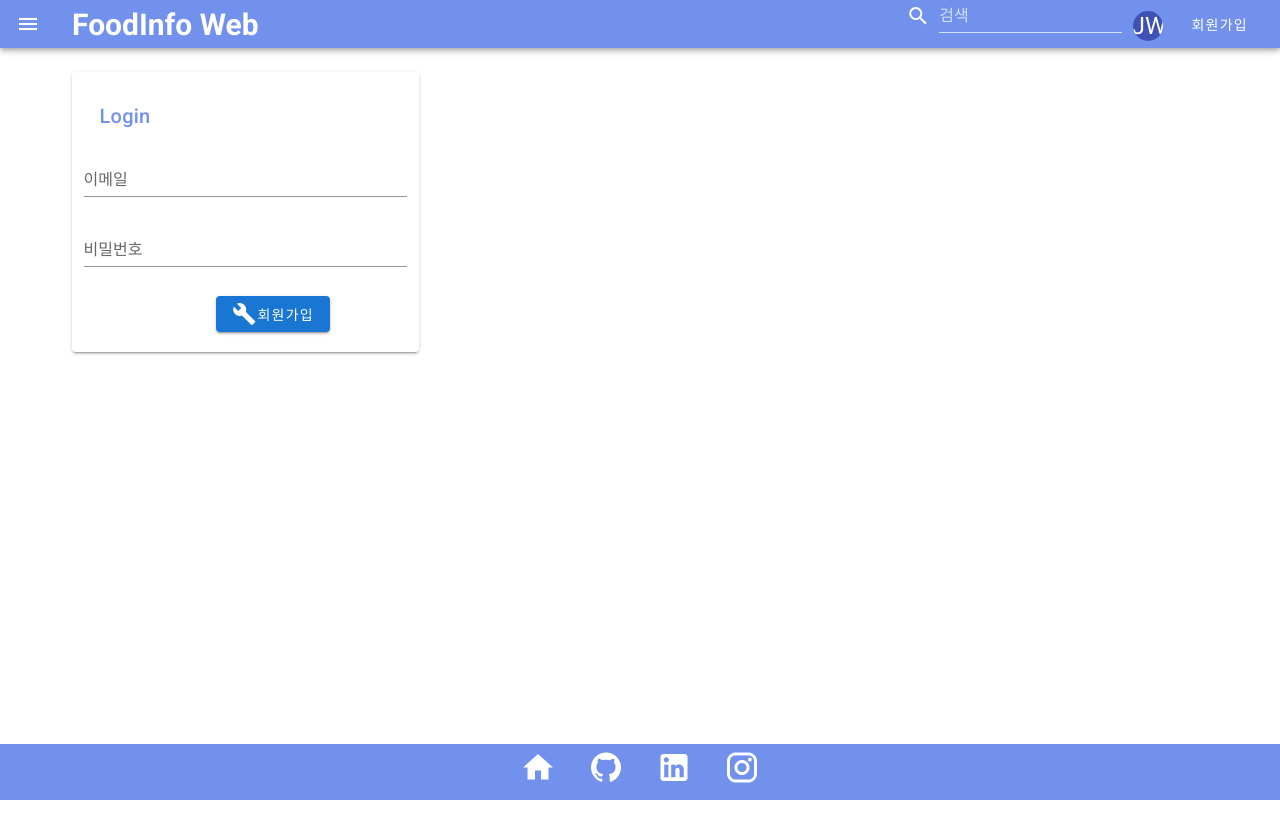
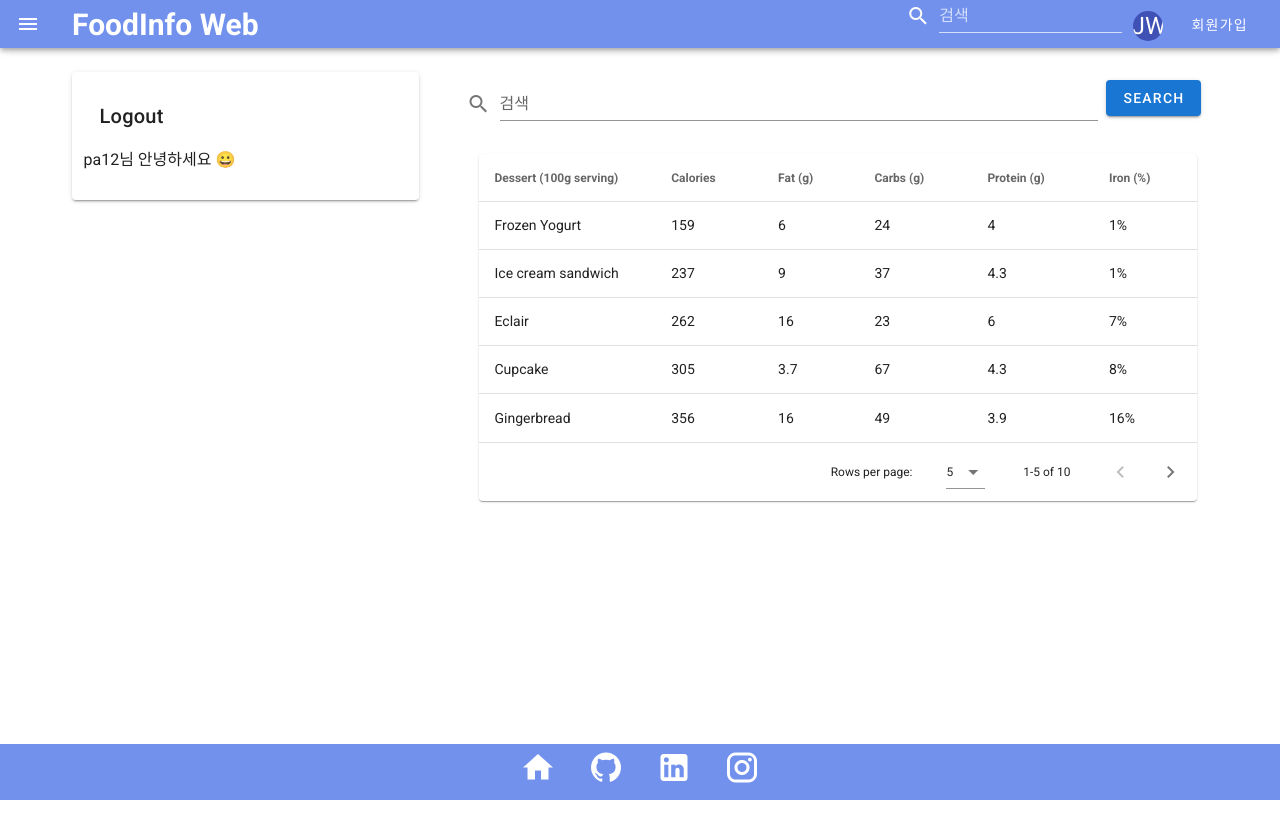
Before and after one commit to nwnp/FoodInfoWeb, a Nuxt app in the folder front/: page /main/nutrition in a window 1280 px wide. Shown: the top 838 px of the page. Before the commit the page ends 800 px from the top, so only its background shows below. Built offline with nearby package versions, Linux system fonts and the light colour scheme.

Commit message:
change the file path

```diff
--- a/front/components/LoginForm.vue
+++ b/front/components/LoginForm.vue
@@ -1,5 +1,5 @@
 <template>
-  <v-container>
+  <v-container v-if="state">
     <v-card style="width: 600px">
       <v-form ref="form" v-model="valid" @submit.prevent="onSubmitForm">
         <v-container>
@@ -47,6 +47,16 @@
       </v-form>
     </v-card>
   </v-container>
+  <v-container v-else>
+    <v-card>
+      <v-form ref="form" v-model="valid" @submit.prevent="onSubmitForm2">
+        <v-container>
+          <v-card-title>Logout</v-card-title>
+          <p>{{ nickname }}님 안녕하세요 😀</p>
+        </v-container>
+      </v-form>
+    </v-card>
+  </v-container>
 </template>
 
 <script>
@@ -62,6 +72,8 @@ export default {
         (v) => /.+@.+/.test(v) || "이메일이 유효하지 않습니다.",
       ],
       passwordRules: [(v) => !!v || "비밀번호는 필수입니다."],
+      state: false,
+      nickname: "pa12",
     };
   },
   methods: {
@@ -76,6 +88,7 @@ export default {
         }
       }
     },
+    onSubmitForm2() {},
     // onLogOut() {
     //   this.email = "";
     //   this.password = "";
--- /dev/null
+++ b/front/pages/main/nutrition.vue
@@ -0,0 +1,158 @@
+<template>
+  <v-container>
+    <v-app>
+      <v-container>
+        <!-- <v-col cols="12" sm="6" md="3">
+
+        </v-col> -->
+        <v-form ref="form" v-model="valid" @submit.prevent="onSubmitForm">
+          <v-row>
+            <v-text-field
+              label="검색"
+              placeholder="영양제 입력"
+              prepend-icon="mdi-magnify"
+              v-model="searchData"
+            ></v-text-field>
+            <v-btn class="ma-2" color="primary" type="submit" :disabled="!valid"
+              >search</v-btn
+            >
+          </v-row>
+          <br />
+          <template>
+            <v-data-table
+              :headers="headers"
+              :items="desserts"
+              :items-per-page="5"
+              class="elevation-1"
+            ></v-data-table>
+          </template>
+        </v-form>
+      </v-container>
+    </v-app>
+  </v-container>
+</template>
+
+<script>
+export default {
+  data() {
+    return {
+      /** dummy data */
+      headers: [
+        {
+          text: "Dessert (100g serving)",
+          align: "start",
+          sortable: false,
+          value: "name",
+        },
+        { text: "Calories", value: "calories" },
+        { text: "Fat (g)", value: "fat" },
+        { text: "Carbs (g)", value: "carbs" },
+        { text: "Protein (g)", value: "protein" },
+        { text: "Iron (%)", value: "iron" },
+      ],
+      desserts: [
+        {
+          name: "Frozen Yogurt",
+          calories: 159,
+          fat: 6.0,
+          carbs: 24,
+          protein: 4.0,
+          iron: "1%",
+        },
+        {
+          name: "Ice cream sandwich",
+          calories: 237,
+          fat: 9.0,
+          carbs: 37,
+          protein: 4.3,
+          iron: "1%",
+        },
+        {
+          name: "Eclair",
+          calories: 262,
+          fat: 16.0,
+          carbs: 23,
+          protein: 6.0,
+          iron: "7%",
+        },
+        {
+          name: "Cupcake",
+          calories: 305,
+          fat: 3.7,
+          carbs: 67,
+          protein: 4.3,
+          iron: "8%",
+        },
+        {
+          name: "Gingerbread",
+          calories: 356,
+          fat: 16.0,
+          carbs: 49,
+          protein: 3.9,
+          iron: "16%",
+        },
+        {
+          name: "Jelly bean",
+          calories: 375,
+          fat: 0.0,
+          carbs: 94,
+          protein: 0.0,
+          iron: "0%",
+        },
+        {
+          name: "Lollipop",
+          calories: 392,
+          fat: 0.2,
+          carbs: 98,
+          protein: 0,
+          iron: "2%",
+        },
+        {
+          name: "Honeycomb",
+          calories: 408,
+          fat: 3.2,
+          carbs: 87,
+          protein: 6.5,
+          iron: "45%",
+        },
+        {
+          name: "Donut",
+          calories: 452,
+          fat: 25.0,
+          carbs: 51,
+          protein: 4.9,
+          iron: "22%",
+        },
+        {
+          name: "KitKat",
+          calories: 518,
+          fat: 26.0,
+          carbs: 65,
+          protein: 7,
+          iron: "6%",
+        },
+      ],
+      dummySearchData: "Lutein",
+      searchData: "",
+      valid: false,
+    };
+  },
+  methods: {
+    onSubmitForm() {
+      if (this.$refs.form.validate()) {
+        /** searchData와 dummy data("Lutein")의 값이 같으면 alert */
+        // 대소문자 구분 안 함
+        if (
+          this.dummySearchData.toLowerCase() === this.searchData ||
+          this.dummySearchData === this.searchData
+        ) {
+          console.log(this.searchData);
+          alert("검색을 완료했습니다.");
+        } else {
+          alert("찾고자 하는 영양제가 없습니다.");
+        }
+      }
+    },
+  },
+};
+</script>
--- a/front/pages/nutrition.vue
+++ /dev/null
@@ -1,9 +0,0 @@
-<template>
-  <div>
-    <h1>nutrition</h1>
-  </div>
-</template>
-
-<script>
-export default {};
-</script>
```
Also changed, not shown: front/pages/main/board.vue (renamed from front/pages/board.vue), front/pages/main/index.vue (renamed from front/pages/main.vue), front/pages/main/ingredient.vue (renamed from front/pages/ingredient.vue).
